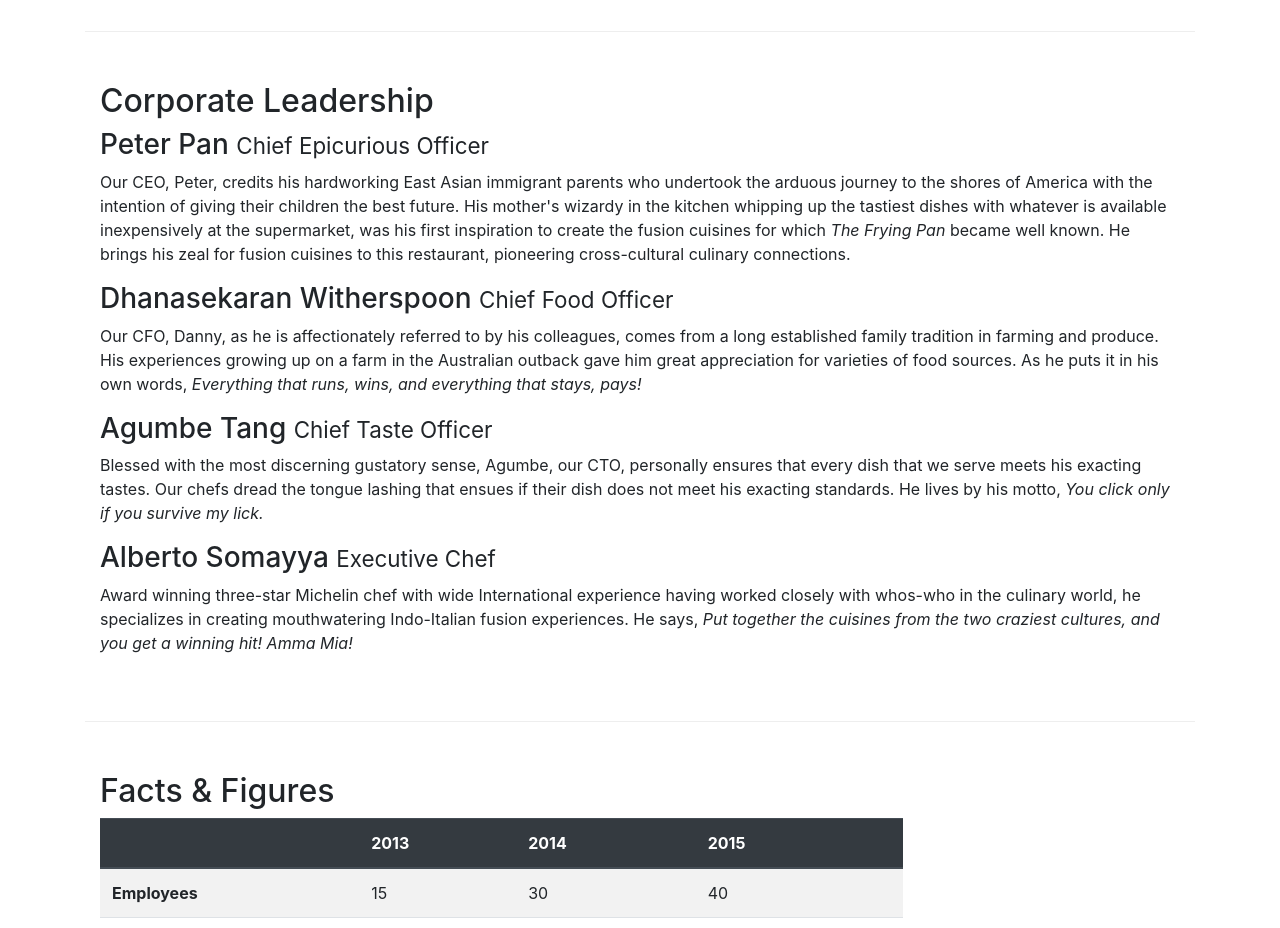
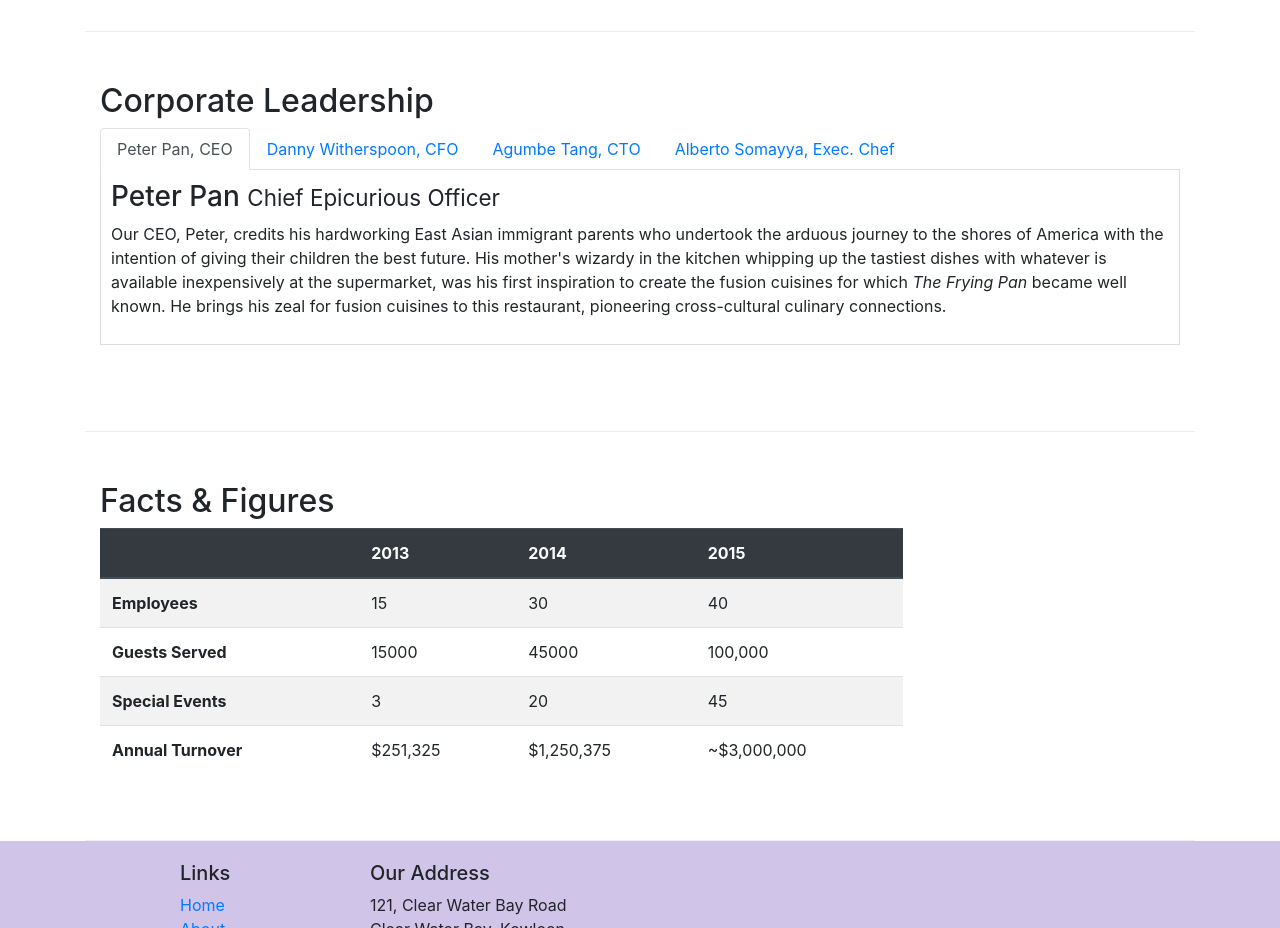
Before and after one commit to sugandha27/Ristorante, a website: page aboutus.html in a window 1280 px wide. Shown: the part 940-1868 px from the top of the page. Drawn offline with nearby package versions, Linux system fonts and the light colour scheme.

Commit message:
tabs nav

```diff
--- a/aboutus.html
+++ b/aboutus.html
@@ -101,24 +101,43 @@
         <div class="row row-content">
             <div class="col-12 col-sm">
                 <h2>Corporate Leadership</h2>
-                <h3>Peter Pan <small>Chief Epicurious Officer</small></h3>
-                <div class="d-none d-sm-block">
-                <p>Our CEO, Peter, credits his hardworking East Asian immigrant parents who undertook the arduous journey to the shores of America with the intention of giving their children the best future. His mother's wizardy in the kitchen whipping up the tastiest dishes with whatever is available inexpensively at the supermarket, was his first inspiration to create the fusion cuisines for which <em>The Frying Pan</em> became well known. He brings his zeal for fusion cuisines to this restaurant, pioneering cross-cultural culinary connections.</p>
+                <ul class="nav nav-tabs">
+                    <li class="nav-item">
+                        <a class="nav-link active" href="#peter" role="tab" data-toggle="tab">Peter Pan, CEO</a>
+                    </li>
+                    <li class="nav-item">
+                        <a class="nav-link" href="#danny" role="tab"
+                          data-toggle="tab">Danny Witherspoon, CFO</a>
+                      </li>
+                      <li class="nav-item">
+                        <a class="nav-link" href="#agumbe"role="tab"
+                          data-toggle="tab">Agumbe Tang, CTO</a>
+                      </li>
+                      <li class="nav-item">
+                        <a class="nav-link" href="#alberto" role="tab"
+                          data-toggle="tab">Alberto Somayya, Exec. Chef</a>
+                      </li>
+                </ul>
+                <div class="tab-content">
+                    <div role="tabpanel" class="tab-pane fade show active" id="peter">
+                    <h3 id="peter">Peter Pan <small>Chief Epicurious Officer</small></h3>
+                    <p class="d-none d-sm-block">Our CEO, Peter, credits his hardworking East Asian immigrant parents who undertook the arduous journey to the shores of America with the intention of giving their children the best future. His mother's wizardy in the kitchen whipping up the tastiest dishes with whatever is available inexpensively at the supermarket, was his first inspiration to create the fusion cuisines for which <em>The Frying Pan</em> became well known. He brings his zeal for fusion cuisines to this restaurant, pioneering cross-cultural culinary connections.</p>
                 </div>
+                <div role="tabpanel" class="tab-pane fade" id="danny">
                     <h3>Dhanasekaran Witherspoon <small>Chief Food Officer</small></h3>
-                <div class="d-none d-sm-block">
-                <p>Our CFO, Danny, as he is affectionately referred to by his colleagues, comes from a long established family tradition in farming and produce. His experiences growing up on a farm in the Australian outback gave him great appreciation for varieties of food sources. As he puts it in his own words, <em>Everything that runs, wins, and everything that stays, pays!</em></p>
+                    <p class="d-none d-sm-block">Our CFO, Danny, as he is affectionately referred to by his colleagues, comes from a long established family tradition in farming and produce. His experiences growing up on a farm in the Australian outback gave him great appreciation for varieties of food sources. As he puts it in his own words, <em>Everything that runs, wins, and everything that stays, pays!</em></p>
                     </div>
+                    <div role="tabpanel" class="tab-pane fade" id="agumbe">
                     <h3>Agumbe Tang <small>Chief Taste Officer</small></h3>
-                <div class="d-none d-sm-block">
-
-                    <p>Blessed with the most discerning gustatory sense, Agumbe, our CTO, personally ensures that every dish that we serve meets his exacting tastes. Our chefs dread the tongue lashing that ensues if their dish does not meet his exacting standards. He lives by his motto, <em>You click only if you survive my lick.</em></p>
+                    <p class="d-none d-sm-block">Blessed with the most discerning gustatory sense, Agumbe, our CTO, personally ensures that every dish that we serve meets his exacting tastes. Our chefs dread the tongue lashing that ensues if their dish does not meet his exacting standards. He lives by his motto, <em>You click only if you survive my lick.</em></p>
                         </div>
+                        <div role="tabpanel" class="tab-pane fade" id="alberto">
                     <h3>Alberto Somayya <small>Executive Chef</small></h3>
-                    <div class="d-none d-sm-block">
-                       <p>Award winning three-star Michelin chef with wide International experience having worked closely with whos-who in the culinary world, he specializes in creating mouthwatering Indo-Italian fusion experiences. He says, <em>Put together the cuisines from the two craziest cultures, and you get a winning hit! Amma Mia!</em></p>
+                    <p class="d-none d-sm-block">Award winning three-star Michelin chef with wide International experience having worked closely with whos-who in the culinary world, he specializes in creating mouthwatering Indo-Italian fusion experiences. He says, <em>Put together the cuisines from the two craziest cultures, and you get a winning hit! Amma Mia!</em></p>
                 </div>
                 </div>
+                </div>
+
        </div>
        <div class="row row-content">
         <div class="col-12 col-sm-9">
--- a/css/style.css
+++ b/css/style.css
@@ -37,3 +37,10 @@ body{
 .navbar-dark {
      background-color: #512DA8;
 }
+
+.tab-content {
+    border-left: 1px solid #ddd;
+    border-right: 1px solid #ddd;
+    border-bottom: 1px solid #ddd;
+    padding: 10px;
+}
```
Lines whose indentation alone changed are shown as unchanged.
